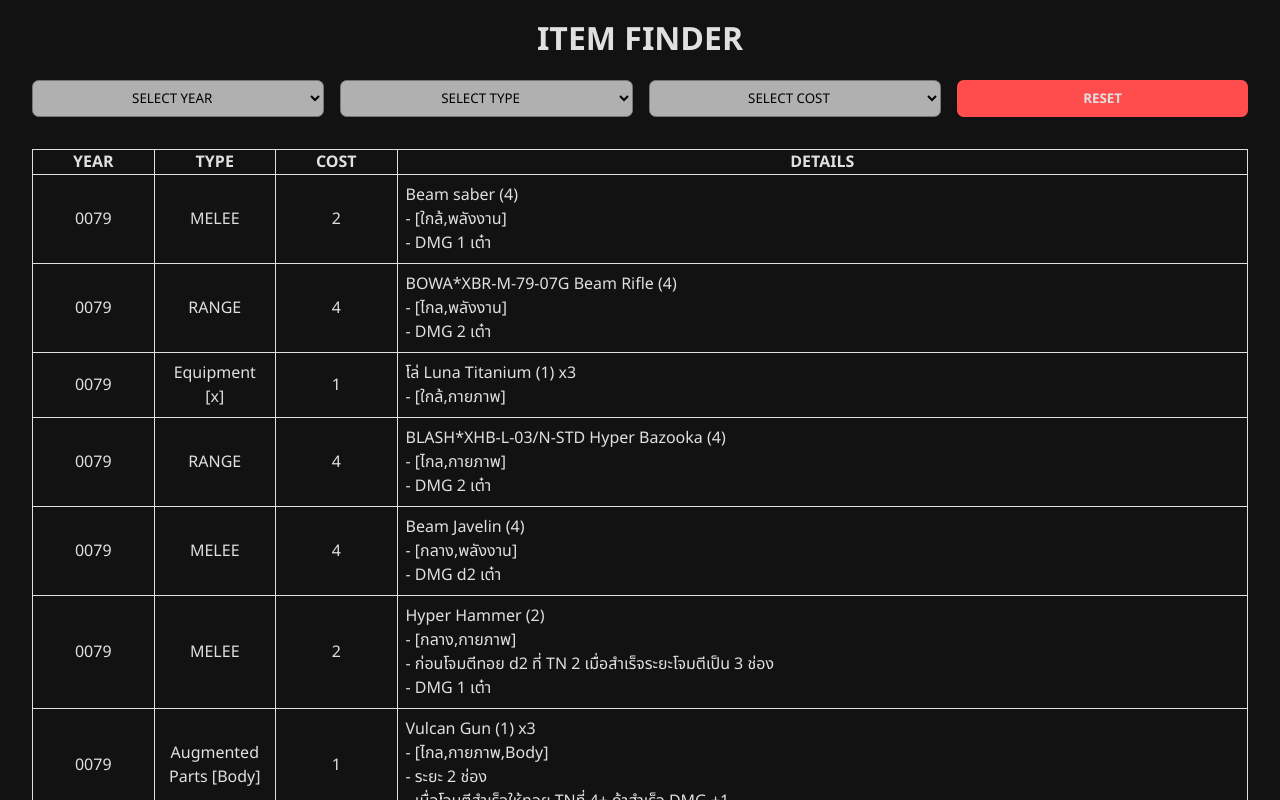
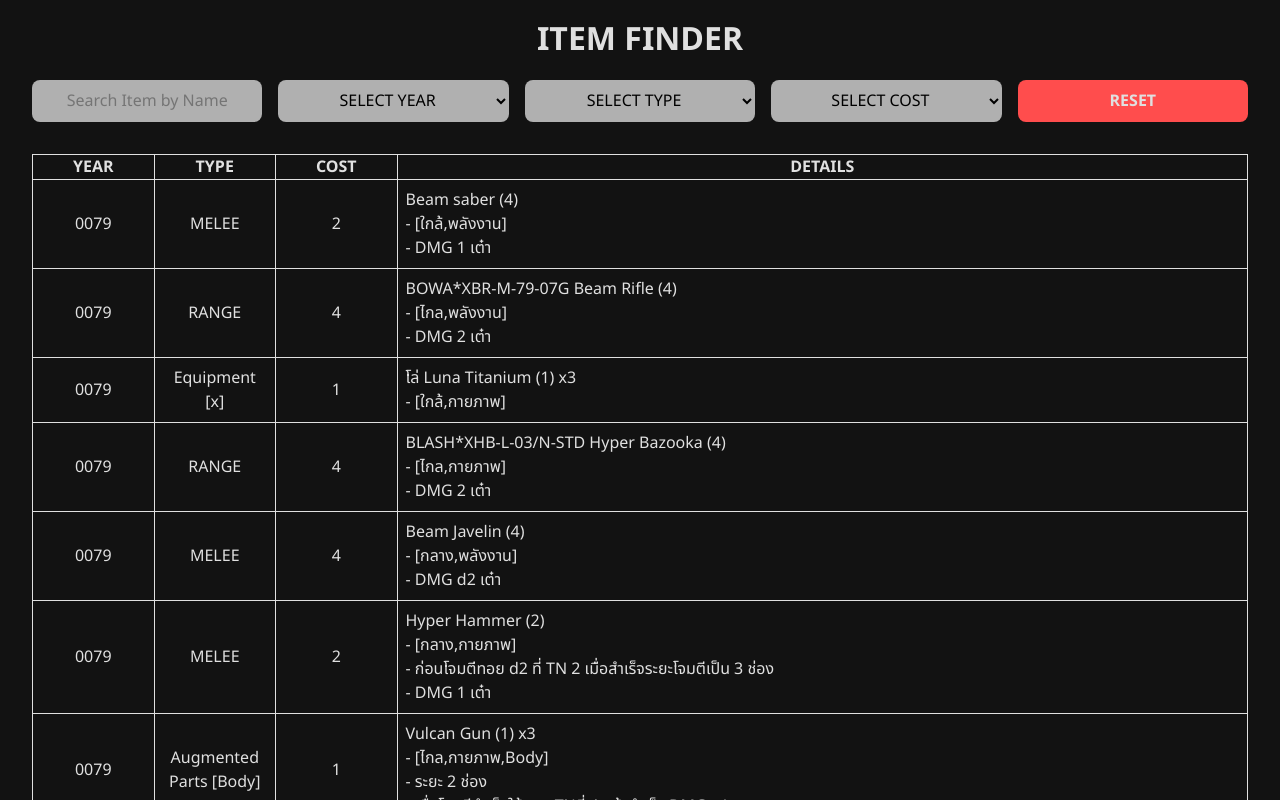
Before and after one commit to 3xbun/brw-item-finder, a Vue app: page / in a window 1280 px wide. Shown: the top 800 px of the page. Built offline with nearby package versions, Linux system fonts and the light colour scheme.

Commit message:
add search by name and fix sorting

```diff
--- a/src/App.vue
+++ b/src/App.vue
@@ -2,6 +2,7 @@
   <div class="container">
     <h1>ITEM FINDER</h1>
     <div class="filter">
+      <input type="text" placeholder="Search Item by Name">
       <select name="year" id="year" v-model="filter.year">
         <option v-if="filter.year == ''" selected="" value="">SELECT YEAR</option>
         <option v-for="y in year" :value="y">{{ y }}</option>
@@ -85,7 +86,7 @@ const filteredItems = computed(() => {
 const year = computed(() => {
   const year = [];
 
-  Items.forEach(item => {
+  filteredItems.value.forEach(item => {
     if (!year.includes(item.YEAR)) {
       year.push(item.YEAR);
     }
@@ -97,7 +98,7 @@ const year = computed(() => {
 const type = computed(() => {
   const type = [];
 
-  Items.forEach(item => {
+  filteredItems.value.forEach(item => {
     if (!type.includes(item.TYPE)) {
       type.push(item.TYPE);
     }
@@ -109,7 +110,7 @@ const type = computed(() => {
 const cost = computed(() => {
   const cost = [];
 
-  Items.forEach(item => {
+  filteredItems.value.forEach(item => {
     if (!cost.includes(item.COST)) {
       cost.push(item.COST);
     }
--- a/src/style.css
+++ b/src/style.css
@@ -32,18 +32,20 @@ h1 {
 }
 
 .filter select,
-button {
+button,
+input {
   background-color: #B0B0B0;
   padding: .5em;
   border-radius: .5em;
   width: 100%;
   cursor: pointer;
   text-align: center;
+  border: none;
+  font-size: inherit;
 }
 
 button {
   background-color: #FF4D4D;
-  border: none;
   color: #E0E0E0;
   font-weight: bold;
 }
```
